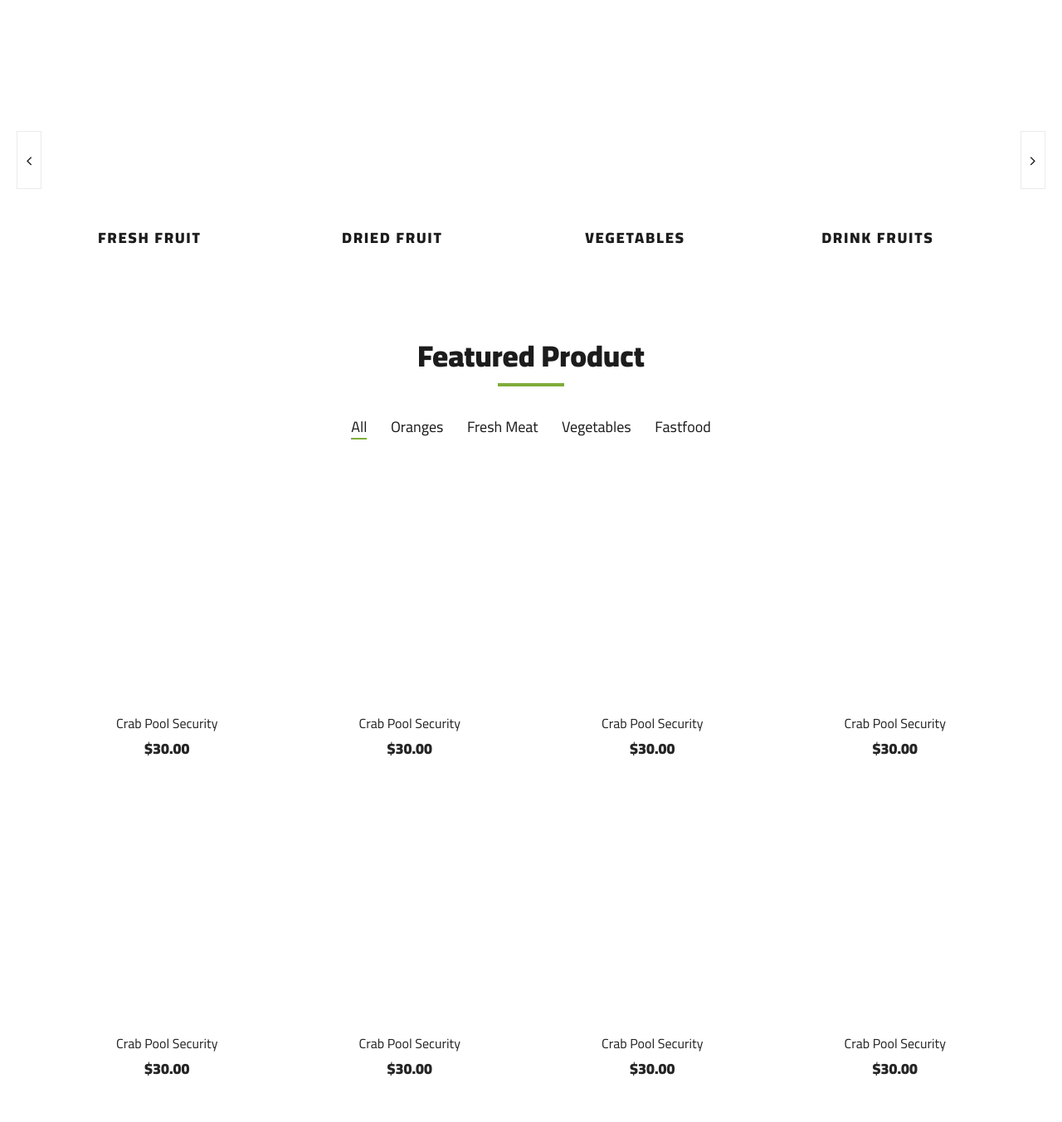
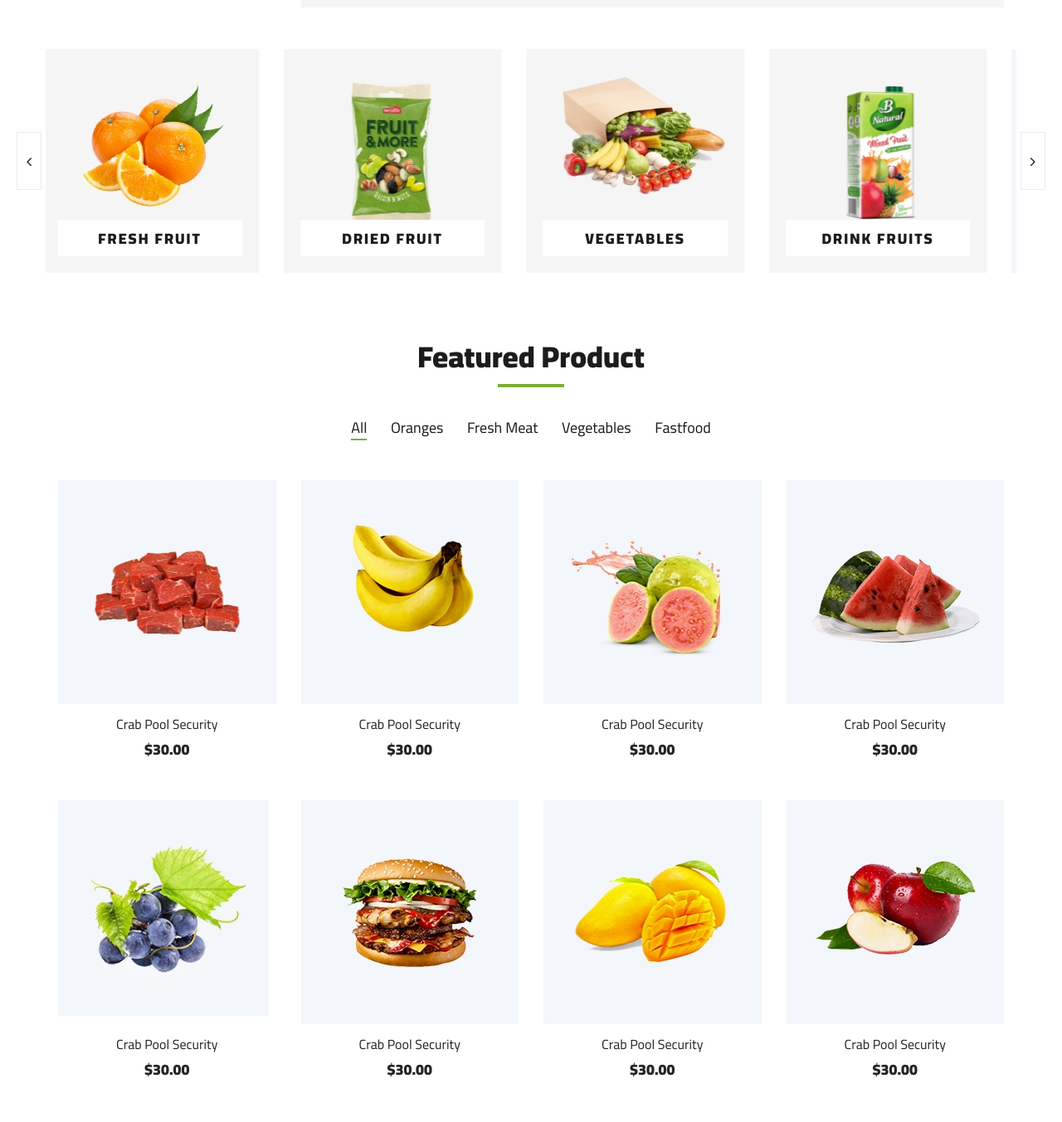
Before and after one commit to jigar1909/website.github.io, a website: page index.html in a window 1280 px wide. Shown: the part 630-1983 px from the top of the page at 83% size. Drawn offline with Linux system fonts and the light colour scheme.

Commit message:
HTML file Commit

```diff
--- a/index.html
+++ b/index.html
@@ -110,7 +110,7 @@
                                 <a href="#"><i class="fa fa-pinterest-p"></i></a>
                             </div>
                             <div class="header__top__right__language">
-                                <img src="img/language.png" alt="">
+                                <img src="./public/ogani-master/img/language.png" alt="">
                                 <div>English</div>
                                 <span class="arrow_carrot-down"></span>
                                 <ul>
@@ -130,7 +130,7 @@
             <div class="row">
                 <div class="col-lg-3">
                     <div class="header__logo">
-                        <a href="./index.html"><img src="img/logo.png" alt=""></a>
+                        <a href="./index.html"><img src="./public/ogani-master/img/logo.png" alt=""></a>
                     </div>
                 </div>
                 <div class="col-lg-6">
@@ -215,7 +215,7 @@
                             </div>
                         </div>
                     </div>
-                    <div class="hero__item set-bg" data-setbg="img/hero/banner.jpg">
+                    <div class="hero__item set-bg" data-setbg="./public/ogani-master/img/hero/banner.jpg">
                         <div class="hero__text">
                             <span>FRUIT FRESH</span>
                             <h2>Vegetable <br />100% Organic</h2>
@@ -235,27 +235,27 @@
             <div class="row">
                 <div class="categories__slider owl-carousel">
                     <div class="col-lg-3">
-                        <div class="categories__item set-bg" data-setbg="img/categories/cat-1.jpg">
+                        <div class="categories__item set-bg" data-setbg="./public/ogani-master/img/categories/cat-1.jpg">
                             <h5><a href="#">Fresh Fruit</a></h5>
                         </div>
                     </div>
                     <div class="col-lg-3">
-                        <div class="categories__item set-bg" data-setbg="img/categories/cat-2.jpg">
+                        <div class="categories__item set-bg" data-setbg="./public/ogani-master/img/categories/cat-2.jpg">
                             <h5><a href="#">Dried Fruit</a></h5>
                         </div>
                     </div>
                     <div class="col-lg-3">
-                        <div class="categories__item set-bg" data-setbg="img/categories/cat-3.jpg">
+                        <div class="categories__item set-bg" data-setbg="./public/ogani-master/img/categories/cat-3.jpg">
                             <h5><a href="#">Vegetables</a></h5>
                         </div>
                     </div>
                     <div class="col-lg-3">
-                        <div class="categories__item set-bg" data-setbg="img/categories/cat-4.jpg">
+                        <div class="categories__item set-bg" data-setbg="./public/ogani-master/img/categories/cat-4.jpg">
                             <h5><a href="#">drink fruits</a></h5>
                         </div>
                     </div>
                     <div class="col-lg-3">
-                        <div class="categories__item set-bg" data-setbg="img/categories/cat-5.jpg">
+                        <div class="categories__item set-bg" data-setbg="./public/ogani-master/img/categories/cat-5.jpg">
                             <h5><a href="#">drink fruits</a></h5>
                         </div>
                     </div>
@@ -287,7 +287,7 @@
             <div class="row featured__filter">
                 <div class="col-lg-3 col-md-4 col-sm-6 mix oranges fresh-meat">
                     <div class="featured__item">
-                        <div class="featured__item__pic set-bg" data-setbg="img/featured/feature-1.jpg">
+                        <div class="featured__item__pic set-bg" data-setbg="./public/ogani-master/img/featured/feature-1.jpg">
                             <ul class="featured__item__pic__hover">
                                 <li><a href="#"><i class="fa fa-heart"></i></a></li>
                                 <li><a href="#"><i class="fa fa-retweet"></i></a></li>
@@ -302,7 +302,7 @@
                 </div>
                 <div class="col-lg-3 col-md-4 col-sm-6 mix vegetables fastfood">
                     <div class="featured__item">
-                        <div class="featured__item__pic set-bg" data-setbg="img/featured/feature-2.jpg">
+                        <div class="featured__item__pic set-bg" data-setbg="./public/ogani-master/img/featured/feature-2.jpg">
                             <ul class="featured__item__pic__hover">
                                 <li><a href="#"><i class="fa fa-heart"></i></a></li>
                                 <li><a href="#"><i class="fa fa-retweet"></i></a></li>
@@ -317,7 +317,7 @@
                 </div>
                 <div class="col-lg-3 col-md-4 col-sm-6 mix vegetables fresh-meat">
                     <div class="featured__item">
-                        <div class="featured__item__pic set-bg" data-setbg="img/featured/feature-3.jpg">
+                        <div class="featured__item__pic set-bg" data-setbg="./public/ogani-master/img/featured/feature-3.jpg">
                             <ul class="featured__item__pic__hover">
                                 <li><a href="#"><i class="fa fa-heart"></i></a></li>
                                 <li><a href="#"><i class="fa fa-retweet"></i></a></li>
@@ -332,7 +332,7 @@
                 </div>
                 <div class="col-lg-3 col-md-4 col-sm-6 mix fastfood oranges">
                     <div class="featured__item">
-                        <div class="featured__item__pic set-bg" data-setbg="img/featured/feature-4.jpg">
+                        <div class="featured__item__pic set-bg" data-setbg="./public/ogani-master/img/featured/feature-4.jpg">
                             <ul class="featured__item__pic__hover">
                                 <li><a href="#"><i class="fa fa-heart"></i></a></li>
                                 <li><a href="#"><i class="fa fa-retweet"></i></a></li>
@@ -347,7 +347,7 @@
                 </div>
                 <div class="col-lg-3 col-md-4 col-sm-6 mix fresh-meat vegetables">
                     <div class="featured__item">
-                        <div class="featured__item__pic set-bg" data-setbg="img/featured/feature-5.jpg">
+                        <div class="featured__item__pic set-bg" data-setbg="./public/ogani-master/img/featured/feature-5.jpg">
                             <ul class="featured__item__pic__hover">
                                 <li><a href="#"><i class="fa fa-heart"></i></a></li>
                                 <li><a href="#"><i class="fa fa-retweet"></i></a></li>
@@ -362,7 +362,7 @@
                 </div>
                 <div class="col-lg-3 col-md-4 col-sm-6 mix oranges fastfood">
                     <div class="featured__item">
-                        <div class="featured__item__pic set-bg" data-setbg="img/featured/feature-6.jpg">
+                        <div class="featured__item__pic set-bg" data-setbg="./public/ogani-master/img/featured/feature-6.jpg">
                             <ul class="featured__item__pic__hover">
                                 <li><a href="#"><i class="fa fa-heart"></i></a></li>
                                 <li><a href="#"><i class="fa fa-retweet"></i></a></li>
@@ -377,7 +377,7 @@
                 </div>
                 <div class="col-lg-3 col-md-4 col-sm-6 mix fresh-meat vegetables">
                     <div class="featured__item">
-                        <div class="featured__item__pic set-bg" data-setbg="img/featured/feature-7.jpg">
+                        <div class="featured__item__pic set-bg" data-setbg="./public/ogani-master/img/featured/feature-7.jpg">
                             <ul class="featured__item__pic__hover">
                                 <li><a href="#"><i class="fa fa-heart"></i></a></li>
                                 <li><a href="#"><i class="fa fa-retweet"></i></a></li>
@@ -392,7 +392,7 @@
                 </div>
                 <div class="col-lg-3 col-md-4 col-sm-6 mix fastfood vegetables">
                     <div class="featured__item">
-                        <div class="featured__item__pic set-bg" data-setbg="img/featured/feature-8.jpg">
+                        <div class="featured__item__pic set-bg" data-setbg="./public/ogani-master/img/featured/feature-8.jpg">
                             <ul class="featured__item__pic__hover">
                                 <li><a href="#"><i class="fa fa-heart"></i></a></li>
                                 <li><a href="#"><i class="fa fa-retweet"></i></a></li>
```
